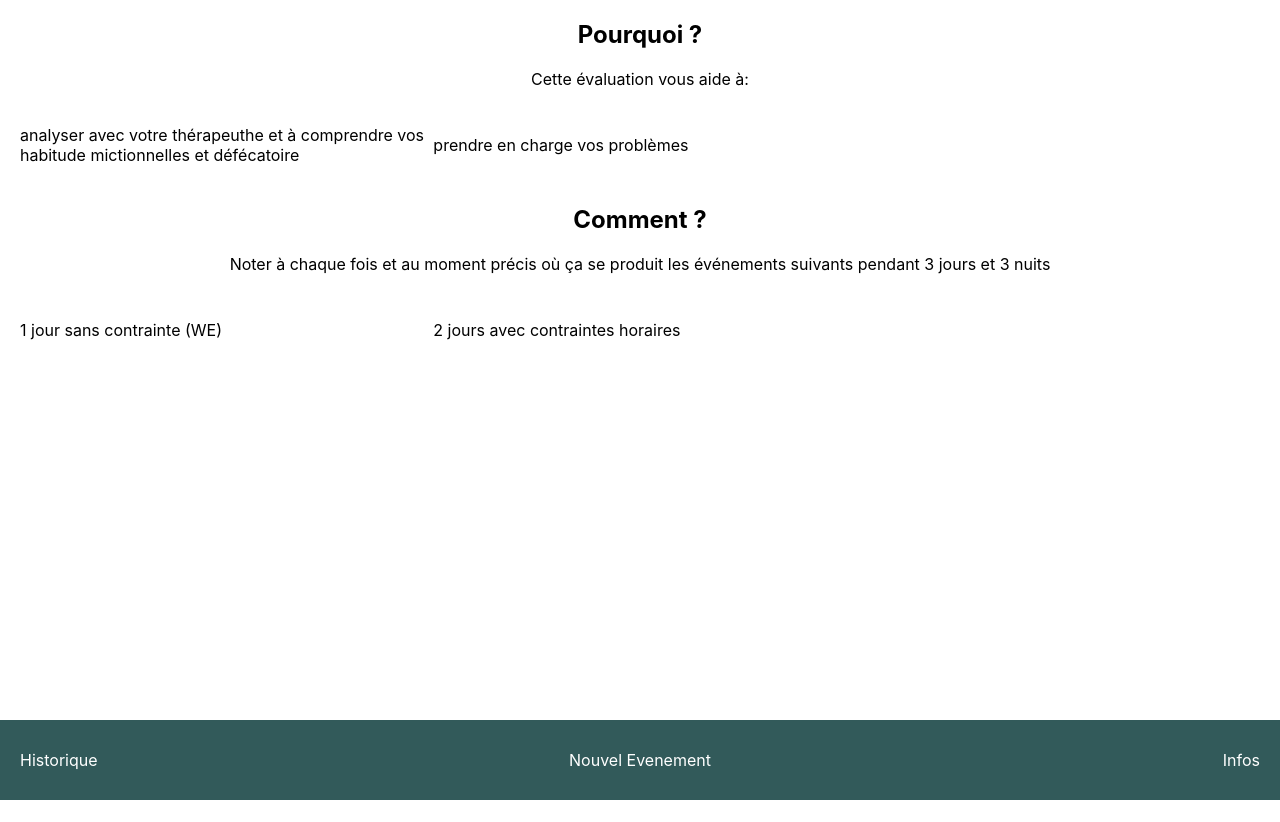
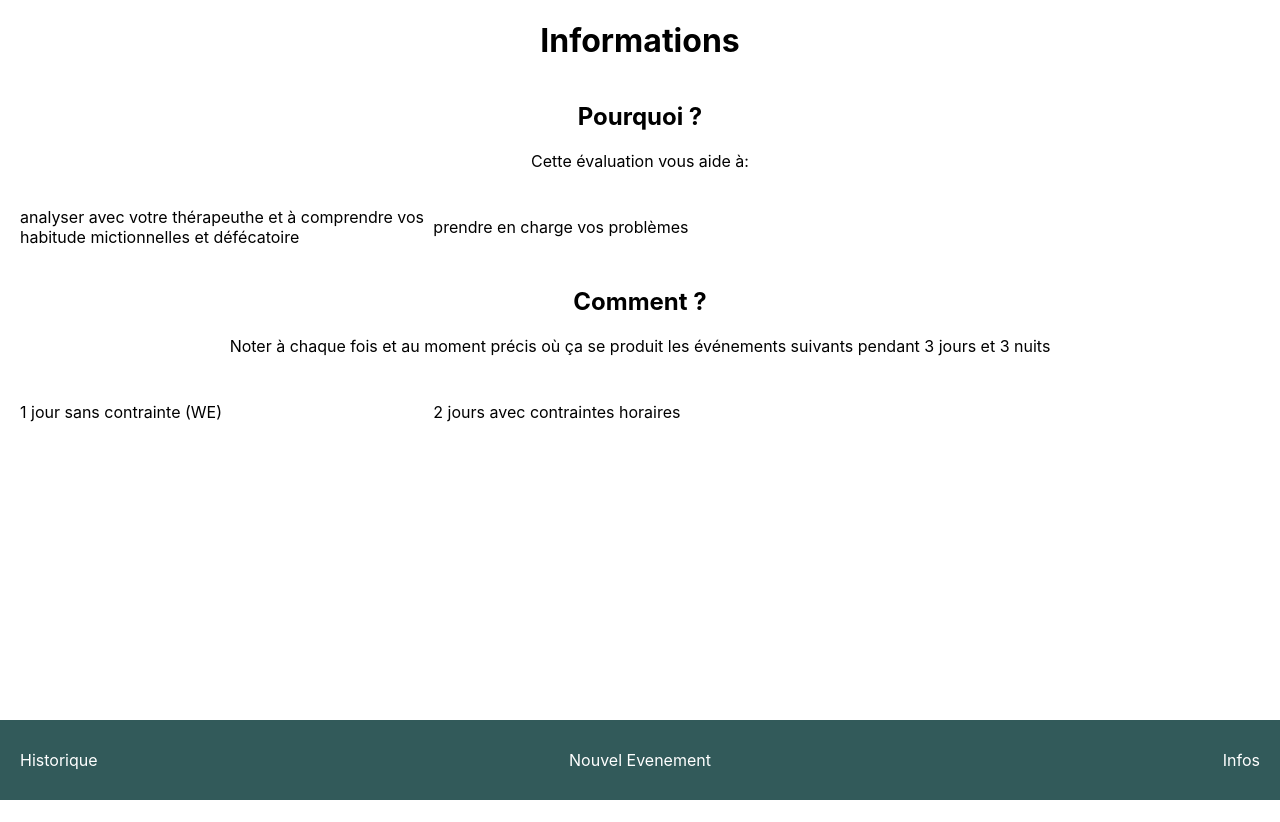
Before and after one commit to FlorianGardy/up-day-mobile, a React (Create React App) app: page /about in a window 1280 px wide. Before the commit the page ends 800 px from the top, so only its background shows below. Built offline with nearby package versions, Linux system fonts and the light colour scheme.

Commit message:
Adding Topbar to about page

```diff
--- a/src/pages/About.page.jsx
+++ b/src/pages/About.page.jsx
@@ -1,5 +1,6 @@
 import React from "react";
 import Navbar from "../components/Navbar";
+import TopBar from "../components/TopBar";
 
 function About() {
   // Component style
@@ -15,6 +16,11 @@ function About() {
 
   return (
     <div>
+      <TopBar
+        title="Informations"
+        leftButtonInfo={{ isVisible: false }}
+        rightButtonInfo={{ isVisible: false }}
+      />
       <div style={style.main}>
         <div id="firstBlock">
           <h2>Pourquoi ?</h2>
```
